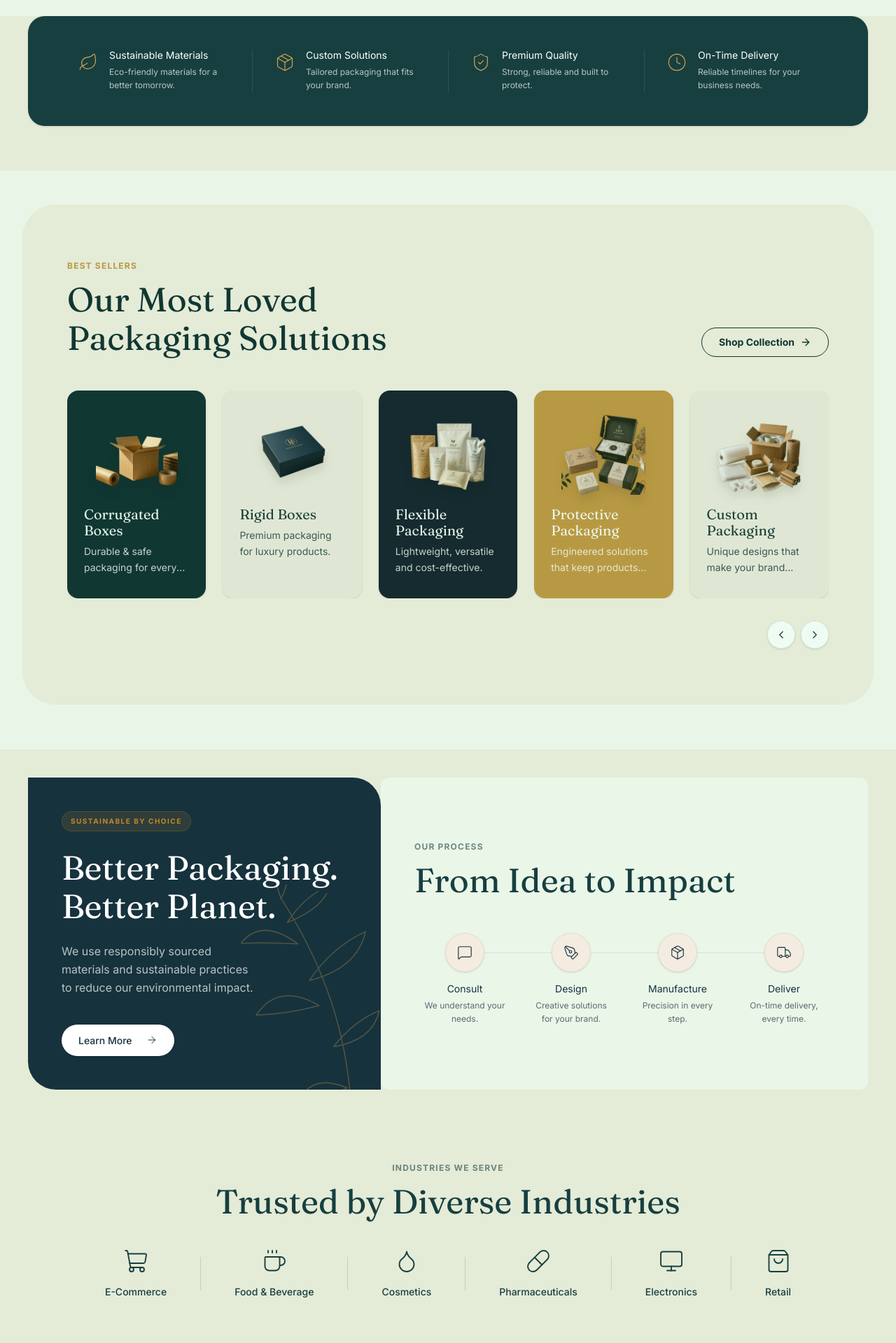
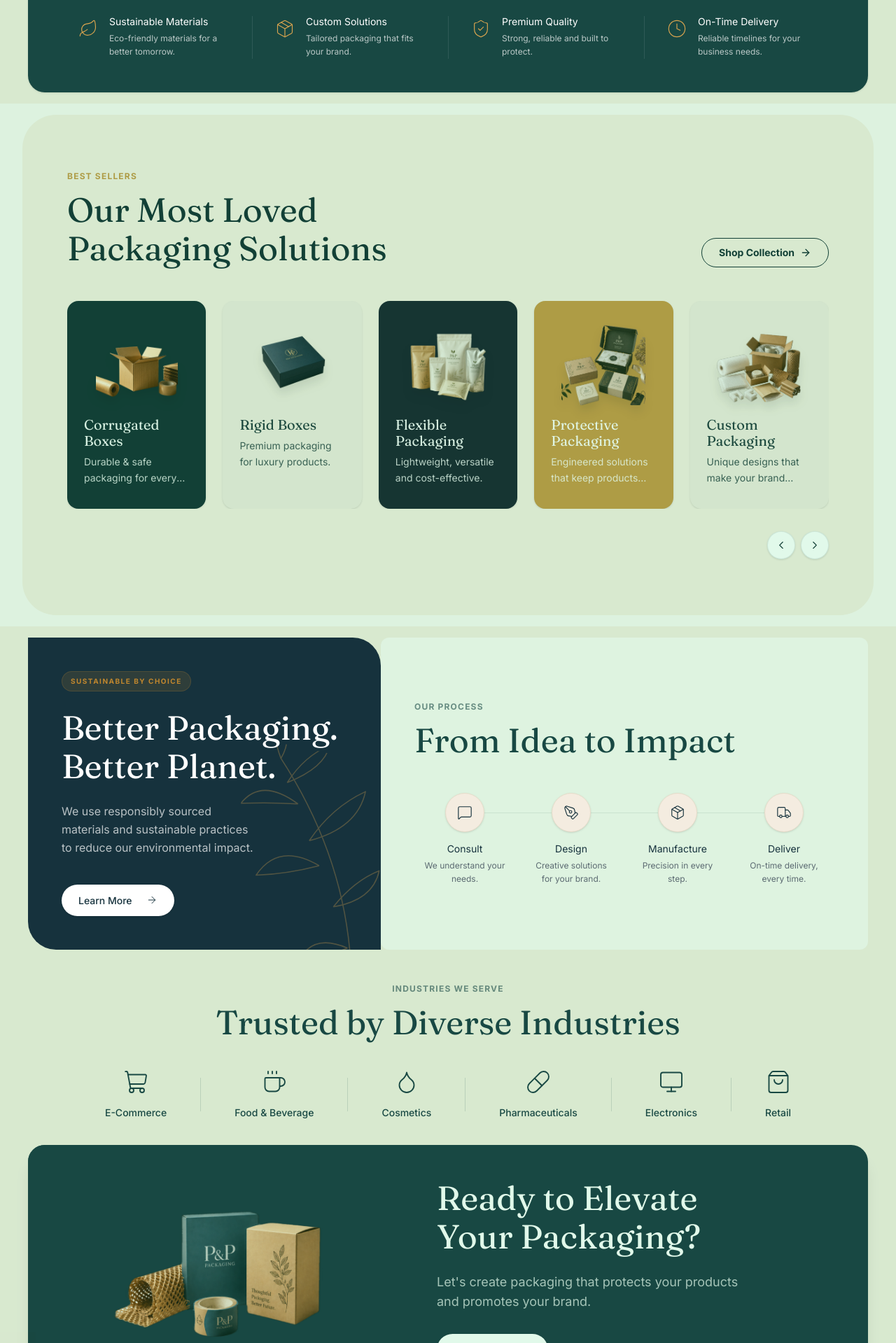
Before and after one commit to rashmipriya762-code/pp-packaging, a Next.js app: page / in a window 1280 px wide. Shown: the part 881-2800 px from the top of the page at 70% size. Built offline with nearby package versions, Linux system fonts and the light colour scheme.

Commit message:
STRICT SPACING: Remove excessive vertical gaps between homepage sections

```diff
--- a/src/components/home/BestSellers.tsx
+++ b/src/components/home/BestSellers.tsx
@@ -44,7 +44,7 @@ const products = [
 
 export function BestSellers() {
   return (
-    <section className="bg-[#FAF7F2] pt-8 pb-12 md:pt-12 md:pb-16 px-4 lg:px-8">
+    <section className="bg-[#FAF7F2] pt-3 pb-3 md:pt-4 md:pb-4 px-4 lg:px-8">
       <div className="max-w-[1440px] mx-auto">
         {/* OUTER BEST SELLERS CARD */}
         <div className="bg-[#F4ECE0] rounded-[2rem] md:rounded-[3rem] px-6 py-10 md:px-12 md:py-16 lg:px-16 lg:py-20 w-full overflow-hidden">
--- a/src/components/home/FeatureStrip.tsx
+++ b/src/components/home/FeatureStrip.tsx
@@ -27,7 +27,7 @@ const features = [
 
 export function FeatureStrip() {
   return (
-    <section className="bg-cream pb-12 md:pb-16">
+    <section className="bg-cream pb-3 md:pb-4">
       <div className="container-custom">
         <div className="bg-teal-900 rounded-card py-12 px-10 w-full shadow-sm relative overflow-hidden">
           <div className="grid grid-cols-1 md:grid-cols-2 lg:grid-cols-4 gap-y-10 lg:gap-y-0 relative z-10">
--- a/src/components/home/FooterCTA.tsx
+++ b/src/components/home/FooterCTA.tsx
@@ -5,7 +5,7 @@ import { ArrowRight } from "lucide-react";
 
 export function FooterCTA() {
   return (
-    <section className="bg-cream pt-8 pb-12 md:pb-16">
+    <section className="bg-cream pt-3 pb-8 md:pb-12">
       <div className="container-custom">
         <div className="relative bg-teal-900 rounded-card overflow-hidden flex flex-col-reverse md:flex-row items-stretch min-h-[320px] shadow-xl">
 
--- a/src/components/home/HeroSection.tsx
+++ b/src/components/home/HeroSection.tsx
@@ -6,7 +6,7 @@ import Link from "next/link";
 
 export function HeroSection() {
   return (
-    <section className="bg-[#FAF7F2] pt-6 pb-12 md:pt-8 md:pb-16 px-4 md:px-6 lg:px-8">
+    <section className="bg-[#FAF7F2] pt-6 pb-3 md:pt-8 md:pb-4 px-4 md:px-6 lg:px-8">
       <div className="max-w-[1440px] mx-auto">
         <div className="bg-[#F4ECE0] rounded-tl-[2rem] md:rounded-tl-[3rem] rounded-bl-[2rem] md:rounded-bl-[3rem] rounded-tr-[1.5rem] md:rounded-tr-[2rem] rounded-br-[0.5rem] md:rounded-br-[1rem] flex flex-col lg:flex-row items-stretch overflow-hidden shadow-sm w-full">
 
--- a/src/components/home/IndustriesRow.tsx
+++ b/src/components/home/IndustriesRow.tsx
@@ -14,7 +14,7 @@ const industries = [
 
 export function IndustriesRow() {
   return (
-    <section className="bg-cream pt-8 pb-6 md:pt-10 md:pb-8">
+    <section className="bg-cream pt-6 pb-4 md:pt-8 md:pb-6">
       <div className="container-custom">
         <div className="flex flex-col items-center">
           <p className="eyebrow mb-3 font-bold tracking-widest text-xs text-teal-900/60 uppercase text-center">INDUSTRIES WE SERVE</p>
--- a/src/components/home/SplitBanner.tsx
+++ b/src/components/home/SplitBanner.tsx
@@ -40,7 +40,7 @@ const steps = [
 
 export function SplitBanner() {
   return (
-    <section className="bg-cream pt-6 pb-12 md:pt-10 md:pb-16">
+    <section className="bg-cream pt-3 pb-3 md:pt-4 md:pb-4">
       <div className="container-custom">
         <div className="flex flex-col lg:flex-row items-stretch">
 
```
